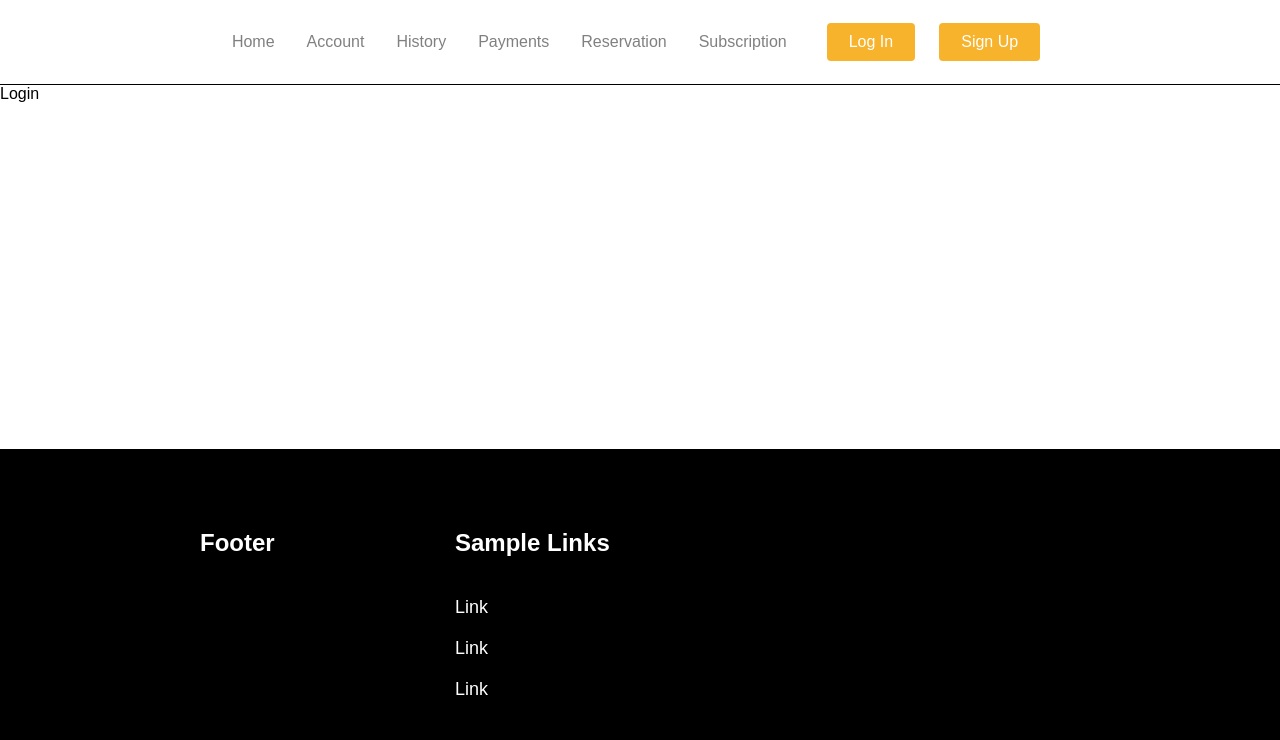
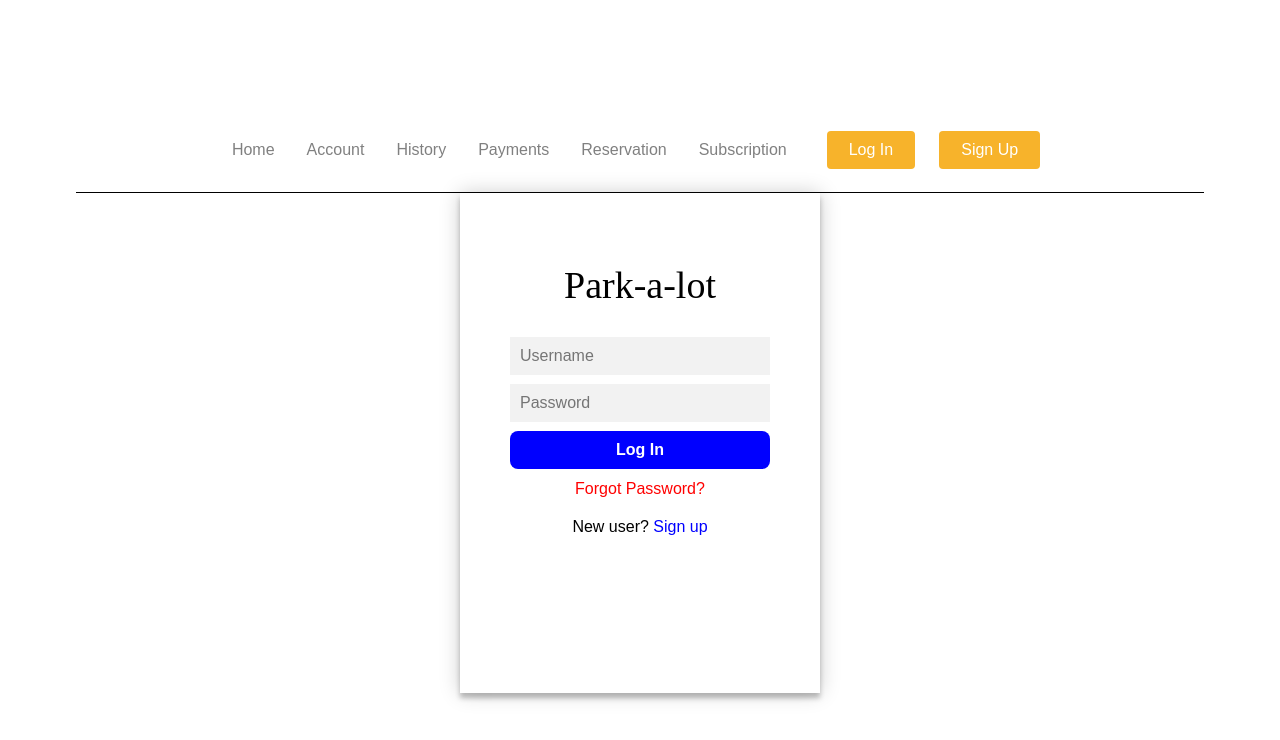
Before and after one commit to itsjmendez/park-a-lot, a React (Create React App) app: page /login in a window 1280 px wide. Shown: the top 740 px of the page. Built offline with nearby package versions, Linux system fonts and the light colour scheme.

Commit message:
Added Login Page - UI

```diff
--- a/src/App.js
+++ b/src/App.js
@@ -25,7 +25,7 @@ function App() {
         <Route path="/signup" element={<SignUp />} />
         <Route path="/subscription" element={<Subscription />} />
       </Routes>
-      <Footer />
+      {/* <Footer /> */}
     </div>
   );
 }
--- a/src/pages/Login/Index.js
+++ b/src/pages/Login/Index.js
@@ -1,5 +1,61 @@
-import React from 'react';
+import React, { useState } from 'react';
+import './Login.css';
 
 export const Login = () => {
-  return <div>Login</div>;
+  const [values, setValues] = useState({
+    username: "",
+    password: "",
+  });
+
+  // Hook for the success message after log in
+  const [loggedIn, setLoggedIn] = useState(false);
+  const [valid, setValid] = useState(false);
+
+  const handleUsername = (event) => {
+    setValues({...values, username: event.target.value})
+  };
+
+  const handlePassword = (event) => {
+    setValues({...values, password: event.target.value})
+  };
+
+  const handleSignIn = (event) => {
+    event.preventDefault();
+    if (values.username && values.password) {
+     setValid(true);
+   };
+   setLoggedIn(true);
+  };
+
+  return(
+    <div className="singInForm">
+        <form className="logInForm" onSubmit={handleSignIn}>
+          <h1 className="firstHeader">Park-a-lot</h1>
+          <input
+            id="username"
+            className="form"
+            type="text"
+            placeholder="Username"
+            name="username"
+            onChange={handleUsername}
+            value={values.username}
+          /><br />
+           {loggedIn && !values.username ? <span id="usernameError">Please enter your username</span> : null}
+          <input
+            id="password"
+            className="form"
+            type="password"
+            placeholder="Password"
+            name="password"
+            onChange={handlePassword}
+            value={values.password}
+          /><br />
+          {loggedIn && !values.password ? <span id="passwordError">Please enter your password</span> : null}
+          <button className="form" type="submit">Log In</button>
+          <p><a href="https://policies.google.com/terms?hl=en-GB">Forgot Password?</a></p>
+          <p id="login">New user? <a id="logIn" href="https://my.jsu.edu/">Sign up</a></p>
+          {loggedIn && valid ? <div className="successMessage">Congratulations! You are logged in!!!</div> : null}
+        </form>
+      </div>
+  );
 };
--- /dev/null
+++ b/src/pages/Login/Login.css
@@ -0,0 +1,97 @@
+body {
+  background: white;
+  display: flex;
+  min-height: 100vh;
+  justify-content: center;
+  align-items: center;
+}
+
+.singInForm {
+  width: 360px;
+  height: 500px;
+  background-color: white;
+  margin: auto;
+  box-shadow: 0 0 20px 0 rgba(0, 0, 0, 0.2), 0 5px 5px 0 rgba(0, 0, 0, 0.24);
+}
+
+.firstHeader{
+  font-size: 38px;
+  font-family: Apple Chancery, cursive;
+  font-weight: 100;
+  text-align: center;
+  margin-top: 20px;
+  margin-bottom: 40px;
+}
+
+.logInForm {
+  display: flex;
+  flex-direction: column;
+  justify-content: space-evenly;
+  padding: 50px;
+}
+
+.successMessage {
+  font-family: Arial, Helvetica, sans-serif;
+  font-weight: bold;
+  text-align: center;
+  background-color: green;
+  padding: 8px;
+  color: white;
+  margin-top: 0px;
+  margin-bottom: 0px;
+}
+
+span {
+  font-family: Arial, Helvetica, sans-serif;
+  font-size: 14px;
+  color: red;
+  margin-top: -18px;
+  margin-bottom: 20px;
+}
+
+.form {
+  margin: -10px 0px 1px 0px;
+  padding: 10px;
+  font-size: 16px;
+  border: 0;
+  font-family: Arial, Helvetica, sans-serif;
+}
+
+input {
+  background: #f2f2f2;
+}
+
+p {
+  text-align: center;
+  font-family: Arial, Helvetica, sans-serif;
+  font-size: 16px;
+  color: black;
+  margin-top: 10px;
+  margin-bottom: 20px;
+}
+
+a {
+  color: red;
+  text-decoration: none;
+}
+
+#login {
+  color: black;
+  margin-top: 0px;
+}
+
+#logIn {
+  color: blue;
+}
+
+button {
+  background: blue;
+  color: white;
+  font-weight: bold;
+  cursor: pointer;
+  border-radius: 8px;
+}
+
+button:disabled {
+  cursor: default;
+}
```
